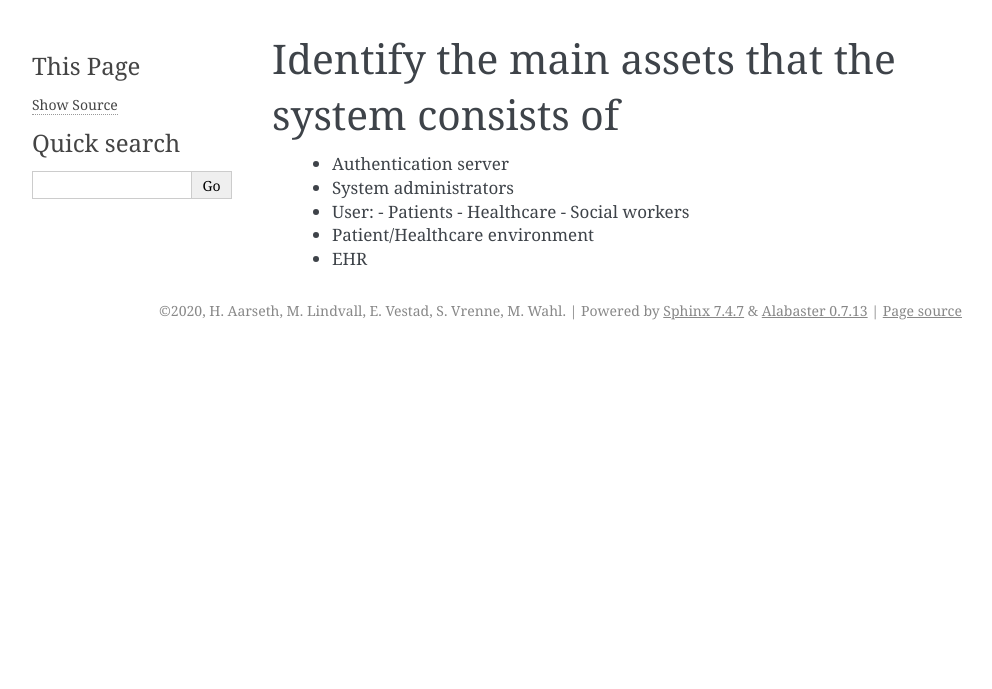
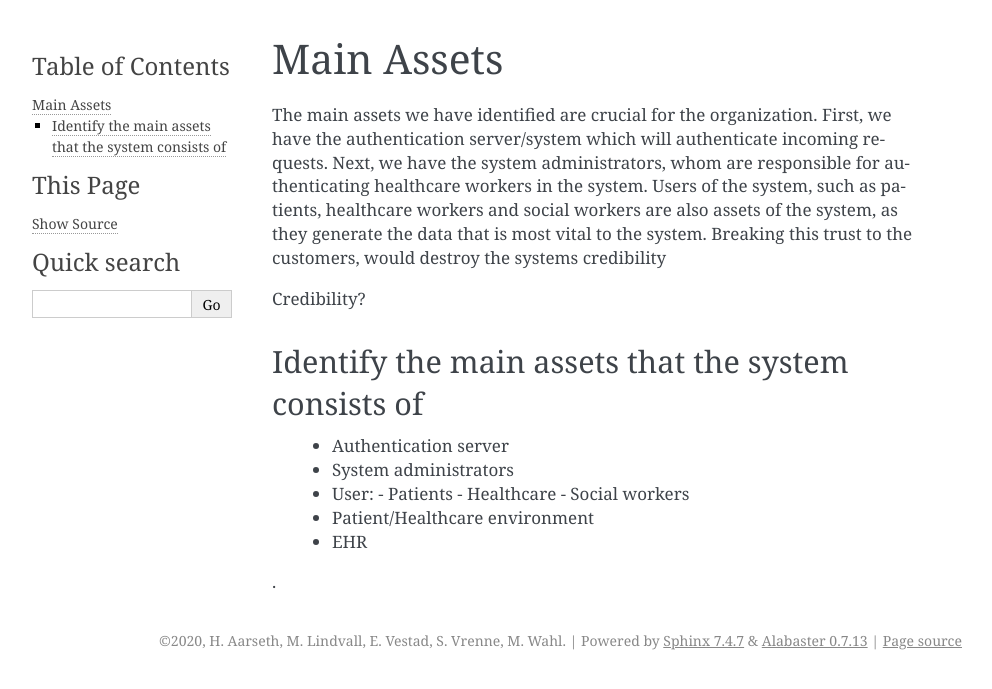
Before and after one commit to SteinarVrenne/school_imt3501, a Sphinx documentation site: the page built from Task 1/source/pages/03a_Main_Assets.rst, in a window 1280 px wide. Shown: the top 689 px of the page, without its empty margins (148-1140 px from the left). Built offline with Sphinx 7.4.7, drawn with Linux system fonts in a browser that asks for light colours.

Commit message:
Work on 03a

```diff
--- a/Task 1/source/pages/03a_Main_Assets.rst
+++ b/Task 1/source/pages/03a_Main_Assets.rst
@@ -1,3 +1,15 @@
+Main Assets
+===========
+The main assets we have identified are crucial for the organization. First, we have the authentication server/system which
+will authenticate incoming requests. Next, we have the system administrators, whom are responsible for authenticating healthcare
+workers in the system.
+Users of the system, such as patients, healthcare workers and social workers are also assets of the system, as they generate
+the data that is most vital to the system. Breaking this trust to the customers, would destroy the systems credibility
+
+Credibility?
+
+
+..
 Identify the main assets that the system consists of
 ----------------------------------------------------
        -  Authentication server
@@ -8,3 +20,4 @@ Identify the main assets that the system consists of
           -  Social workers
        -  Patient/Healthcare environment
        -  EHR
+.
```
Also changed, not shown: 1 other file.
